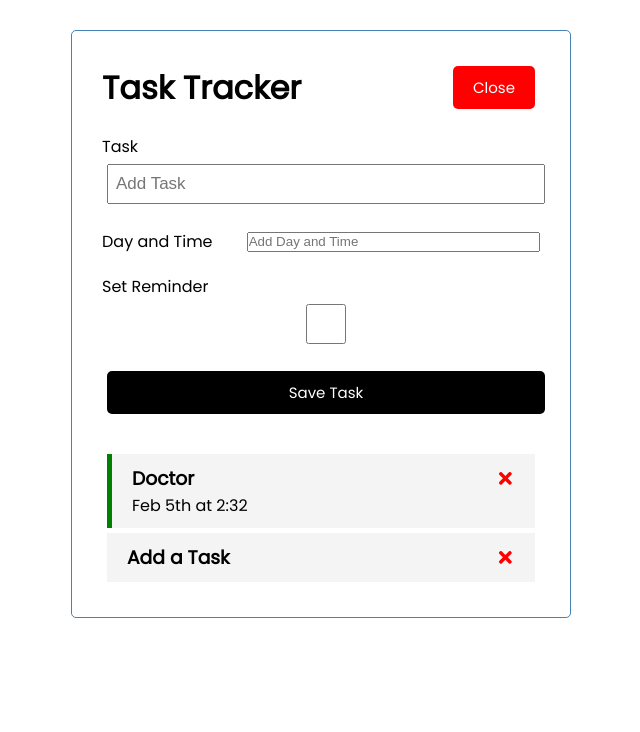
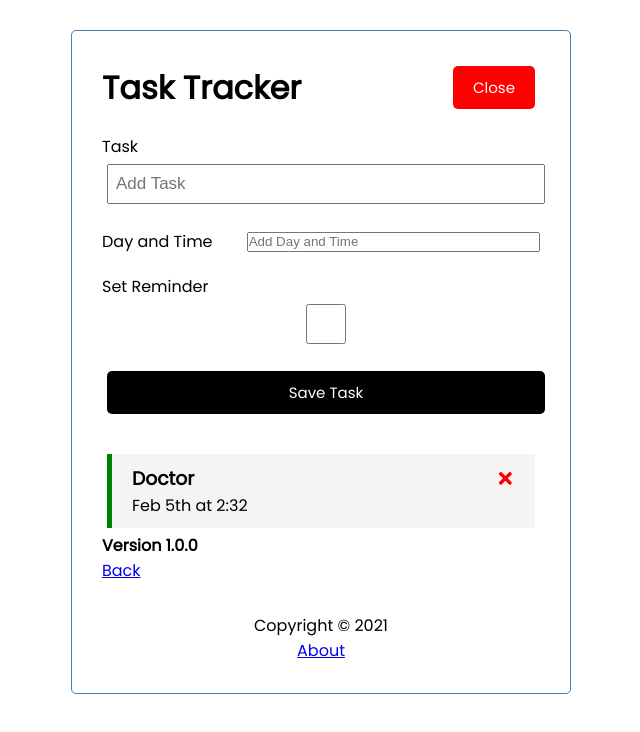
Before and after one commit to andyf016/react-task-tracker, a React (Create React App) app: page /about in a window 1280 px wide. Shown: the top 732 px of the page, without its empty margins (319-959 px from the left). Built offline with nearby package versions, Linux system fonts and the light colour scheme; data requests are answered from the project's data file.

Commit message:
working on routing

```diff
--- a/db.json
+++ b/db.json
@@ -5,12 +5,6 @@
       "text": "Doctor",
       "day": "Feb 5th at 2:32",
       "reminder": true
-    },
-    {
-      "text": "Add a Task",
-      "day": "",
-      "reminder": false,
-      "id": 2
     }
   ]
 }
--- a/package.json
+++ b/package.json
@@ -10,6 +10,7 @@
     "react": "^17.0.1",
     "react-dom": "^17.0.1",
     "react-icons": "^4.1.0",
+    "react-router-dom": "^5.2.0",
     "react-scripts": "4.0.2",
     "web-vitals": "^1.1.0"
   },
--- a/src/App.js
+++ b/src/App.js
@@ -1,7 +1,10 @@
 import { useState, useEffect } from "react";
+import {BrowserRouter as Router, Route} from 'react-router-dom'
 import Header from "./components/Header";
+import Footer from "./components/Footer";
 import Tasks from "./components/Tasks";
 import AddTask from "./components/AddTask";
+import About from "./components/About"
 function App() {
   const [showAddTask, setShowAddTask] = useState(true);
   const [tasks, setTasks] = useState([]);
@@ -73,6 +76,7 @@ function App() {
   };
 
   return (
+    <Router>
     <div className='container'>
       <Header
         onAdd={() => setShowAddTask(!showAddTask)}
@@ -84,7 +88,10 @@ function App() {
       ) : (
         "No Tasks"
       )}
+      <Route path='/about' component={About} />
+      <Footer />
     </div>
+  </Router>
   );
 }
 
--- /dev/null
+++ b/src/components/About.js
@@ -0,0 +1,10 @@
+const About = () => {
+    return (
+        <div>
+            <h4>Version 1.0.0</h4>
+            <a href='/'>Back</a>
+        </div>
+    )
+}
+
+export default About
--- /dev/null
+++ b/src/components/Footer.js
@@ -0,0 +1,11 @@
+
+const Footer = () => {
+    return (
+        <footer>
+            <p>Copyright &copy; 2021</p>
+            <a href='/about'>About</a>
+        </footer>
+    )
+}
+
+export default Footer
```
Also changed, not shown: 1 other file (tests, documents, lock files or other folders).
